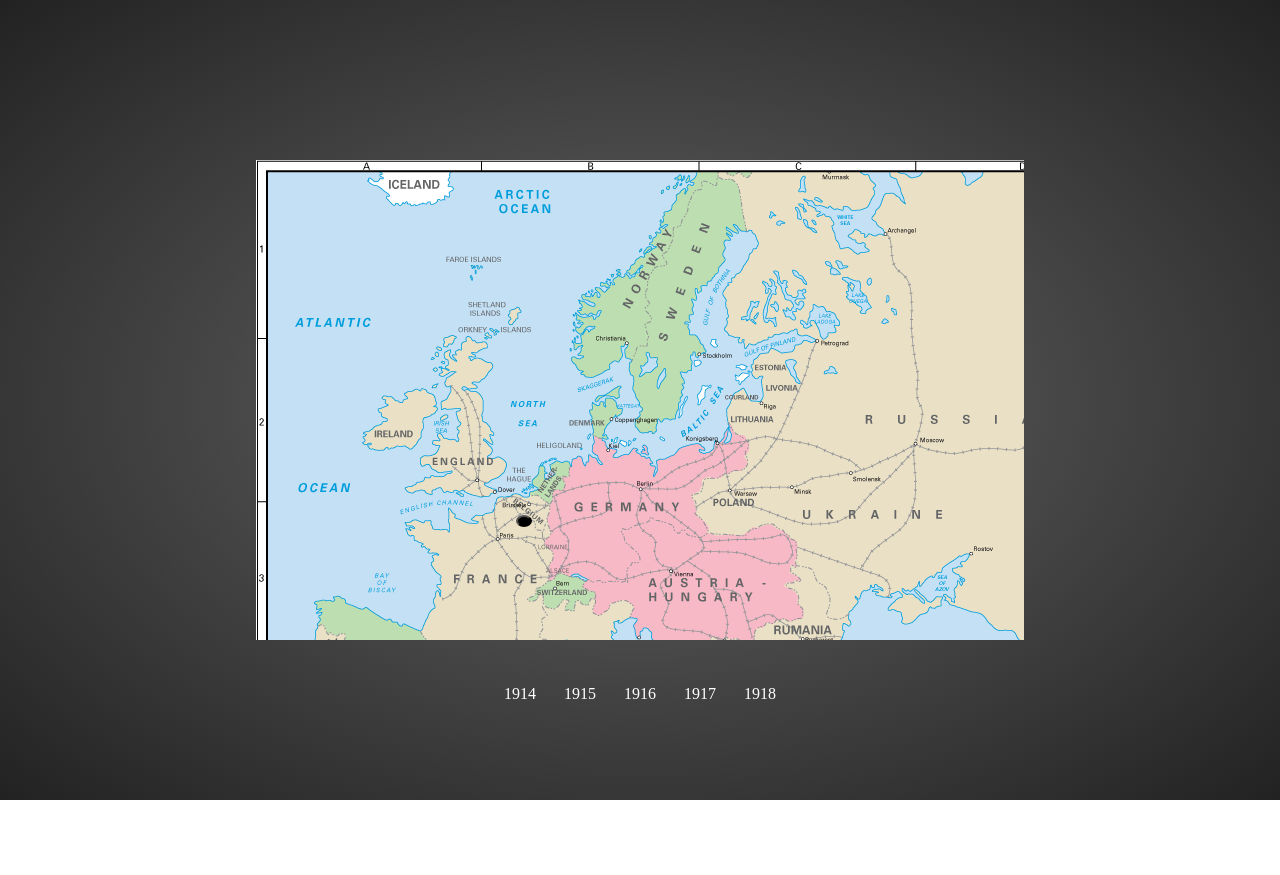
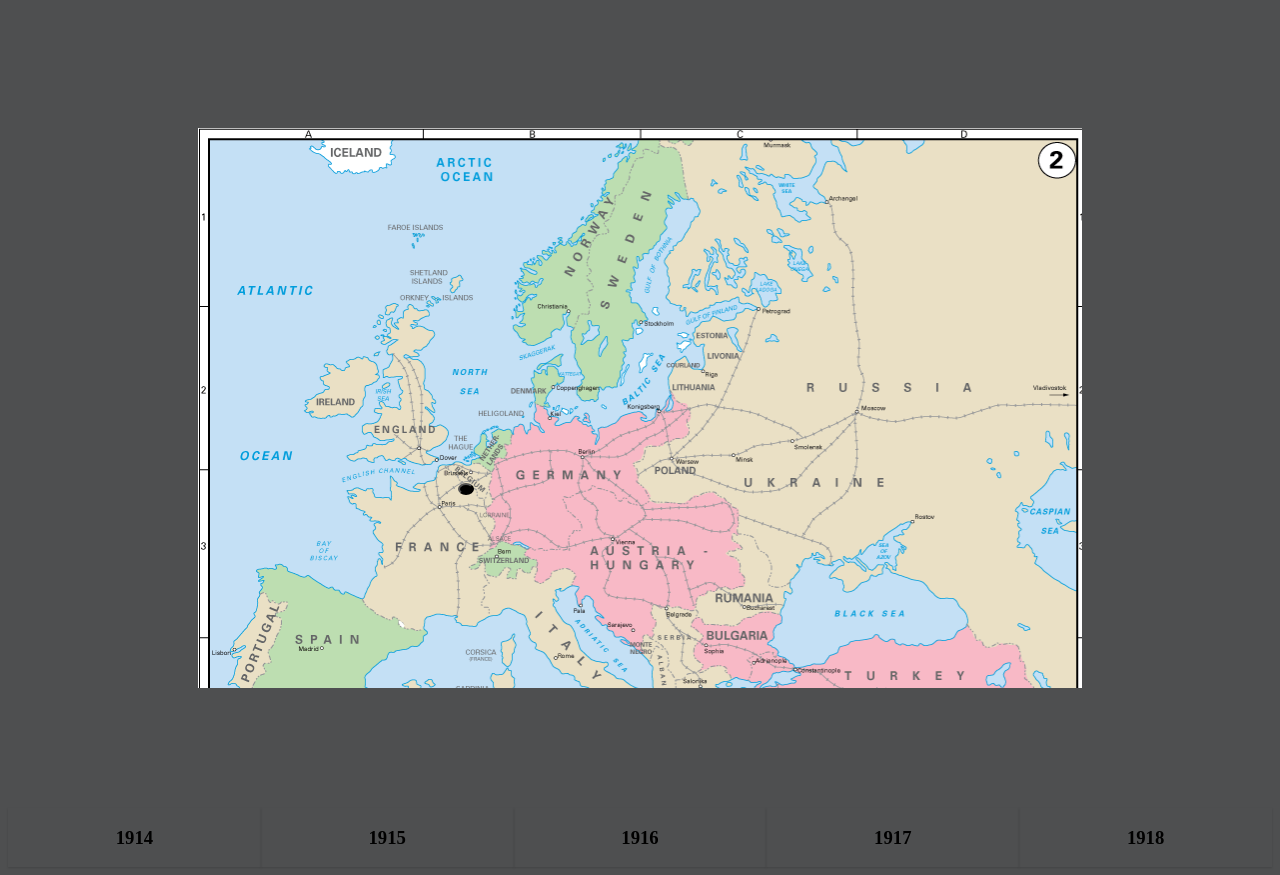
Before and after one commit to tylerf808/WW1map, a plain HTML site: page index.html in a window 1280 px wide. Before the commit the page ends 800 px from the top, so only its background shows below. Drawn offline with Linux system fonts and the light colour scheme.

Commit message:
Added basic formatting and styling for year buttons

```diff
--- a/index.html
+++ b/index.html
@@ -10,14 +10,15 @@
 </head>
 
 <body>
-    <div class="map" id="map">
+    <div class="map-container" id="map-container">
+        <div class="map" id="map-image">
             <div class="clickable-event" id="event1">
                 <div class="modal" id="text1">
                     <div class="modal-content">
                         <div class="modal-header">
                             <span class="close">&times;</span>
                             <img id="battleofmarne" src="https://upload.wikimedia.org/wikipedia/commons/thumb/3/3b/German_soldiers_Battle_of_Marne_WWI.jpg/375px-German_soldiers_Battle_of_Marne_WWI.jpg">
-                        <h2>First Battle of the Marne</h2>
+                            <h2>First Battle of the Marne
                         </div>
                         <div class="modal-body">
                             <p>The First Battle of the Marne was a battle of the First World War fought from 6 to 12
@@ -34,14 +35,24 @@
                 <button class="eventbtn" id="btn1"></button>
             </div>
         </div>
-    <div class="footer" id="footer">
-        <ul id="timeline">
-            <li id="14">1914</li>
-            <li id="15">1915</li>
-            <li id="16">1916</li>
-            <li id="17">1917</li>
-            <li id="18">1918</li>
-        </ul>
+
+    </div>
+        <div class="timeline">
+            <div class="year make-it-fast" id="14">
+                <h3>1914</h3>
+            </div>
+            <div class="year make-it-fast" id="15">
+                <h3>1915</h3>
+            </div>
+            <div class="year make-it-fast" id="16">
+                <h3>1916</h3>
+            </div>
+            <div class="year make-it-fast" id="17">
+                <h3>1917</h3>
+            </div>
+            <div class="year make-it-fast" id="18">
+                <h3>1918</h3>
+            </div>
     </div>
 
 </body>
--- a/style.css
+++ b/style.css
@@ -1,39 +1,39 @@
-.map {
-  height: 60%;
-  width: 60%;
-  background-image: url(./images/WWOne02.gif);
-  background-repeat: no-repeat;
-}
-
-#footer {
-  position: absolute;
-  width: 100vw;
-  height: 20vh;
-  bottom: 0;
-}
-
-ul {
-  list-style-type: none;
-  width: 300px;
-  margin: 5vh auto;
-  padding: 0;
-  color: white;
-}
-li {
-  text-align: center;
-  width: 50px;
-  margin: 5px;
-  float: left;
-  font-weight: 100;
-}
-
-body {
+.map-container {
   height: 100vh;
   margin: 0;
   display: flex;
   justify-content: center;
   align-items: center;
-  background: radial-gradient(#666, #222);
+  background-repeat: no-repeat;
+}
+
+.map {
+  height: 70%;
+  width: 70%;
+  background-image: url(./images/WWOne02.gif);
+}
+
+.footer {
+  position: absolute;
+}
+
+.timeline {
+  display: flex;
+  flex-direction: row;
+  justify-content: center;
+}
+
+.year {
+   flex-grow: 1;
+
+}
+
+h3 {
+  text-align: center;
+}
+
+body {
+  background-color: #4e4f50;
 }
 
 .eventbtn {
@@ -82,6 +82,23 @@ body {
   -webkit-animation-duration: 0.4s;
   animation-name: animatetop;
   animation-duration: 0.4s;
+}
+
+/* The fast way */
+.make-it-fast {
+  box-shadow: 0 1px 2px rgba(0,0,0,0.15);
+}
+
+/* Pre-render the bigger shadow, but hide it */
+.make-it-fast::after {
+  box-shadow: 0 5px 15px rgba(0,0,0,0.3);
+  opacity: 0;
+  transition: opacity 0.3s ease-in-out;
+}
+
+/* Transition to showing the bigger shadow on hover */
+.make-it-fast:hover::after {
+  opacity: 1;
 }
 
 /* Add Animation */
```
Lines whose indentation alone changed are shown as unchanged.
